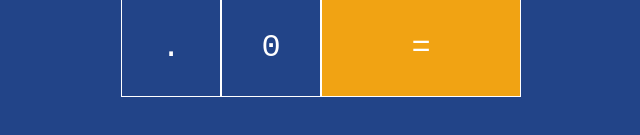
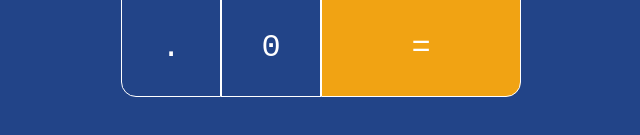
Before and after one commit to HarunaDev/Calculator-App, a plain HTML site: page index.html in a window 1280 px wide. Shown: the part 613-748 px from the top of the page, 319-959 px from the left. Drawn offline with Linux system fonts and the light colour scheme.

Commit message:
added border radius to buttons

```diff
--- a/styles.css
+++ b/styles.css
@@ -29,6 +29,14 @@ body {
     outline: none;
     color: #fff;
     background-color: #224488;
+  }
+
+  .calculator-grid button:nth-child(17) {
+    border-bottom-left-radius: 15px;
+  }
+
+  .calculator-grid button:nth-child(19) {
+    border-bottom-right-radius: 15px;
   }
 
   .calculator-grid > button:hover {
```
